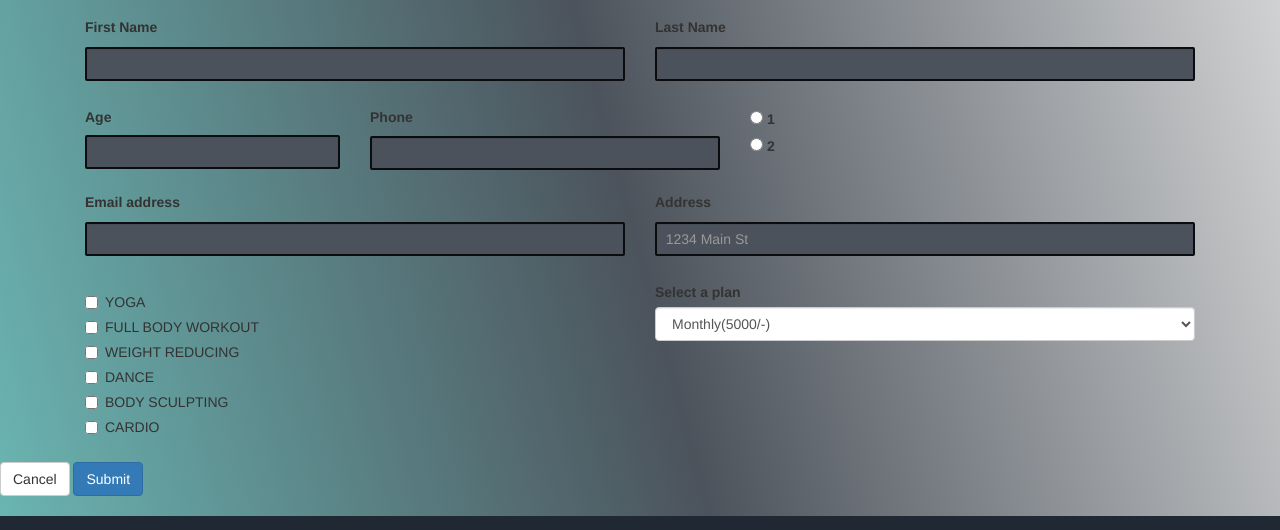
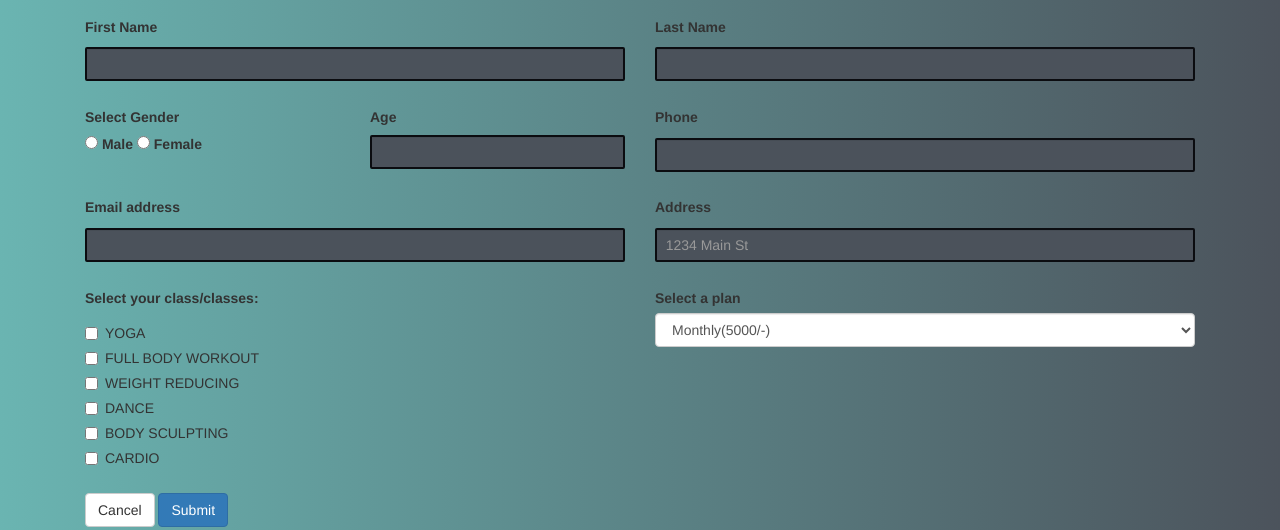
Before and after one commit to misbahasim/Web_engineering, a plain HTML site: page Registration.html in a window 1280 px wide. Shown: the part 53-583 px from the top of the page. Drawn offline with Linux system fonts and the light colour scheme.

Commit message:
something

```diff
--- a/Registration.html
+++ b/Registration.html
@@ -47,6 +47,7 @@
 	<form>
 
 	<div class="personal">
+	 <div class="form-row">
 	  <div class="form-group col-md-6">
 		<label for="exampleInputPassword1" class="bmd-label-floating">First Name</label>
 		<input type="text" class="form-control" >
@@ -55,24 +56,27 @@
 		<label for="exampleInputPassword1" class="bmd-label-floating">Last Name</label>
 		<input type="text" class="form-control" >
 	  </div>
+	 </div>
+	 <div class="form-row">
+	  <div class="form-group col-md-3">
+	   <label for="exampleInputPassword1" class="bmd-label-floating">Select Gender</label>
+	    <div class="form-check">
+		  <input type="radio" name="inlineRadioOptions" id="inlineRadio1" value="option1">
+		  <label for="inlineRadio1">Male</label>
+		  <input type="radio" name="inlineRadioOptions" id="inlineRadio2" value="option2">
+		  <label for="inlineRadio2">Female</label>
+		</div>
+	  </div>
 	  <div class="form-group col-md-3">
 		<label for="exampleInputPassword1" class="bmd-label-floating">Age</label>
 		<input type="number" class="form-control" >
 	  </div>
-	  <div class="form-group col-md-4">
+	  <div class="form-group col-md-6">
 		<label for="exampleInputPassword1" class="bmd-label-floating">Phone</label>
 		<input type="tel" class="form-control" >
 	  </div>
-	  <div class="form-group col-md-5">
-	  <div class="form-check form-check-inline">
-		  <input class="form-check-input" type="radio" name="inlineRadioOptions" id="inlineRadio1" value="option1">
-		  <label class="form-check-label" for="inlineRadio1">1</label>
 	 </div>
-		<div class="form-check form-check-inline">
-		  <input class="form-check-input" type="radio" name="inlineRadioOptions" id="inlineRadio2" value="option2">
-		  <label class="form-check-label" for="inlineRadio2">2</label>
-		</div>
-		</div>
+	 <div class="form-row">
 	  <div class="form-group col-md-6">
 		<label for="exampleInputEmail1" class="bmd-label-floating">Email address</label>
 		<input type="email" class="form-control" id="exampleInputEmail1">
@@ -82,9 +86,11 @@
         <input type="text" class="form-control" id="inputAddress" placeholder="1234 Main St">
       </div>
 	 </div>
+	</div>
 
 	<div class="form-row">
 	 <div class="form-group col-md-6">
+	  <label for="exampleInputPassword1" class="bmd-label-floating">Select your class/classes:</label>
 	  <div class="checkbox">
 		<label>
 		  <input type="checkbox"> YOGA
@@ -117,7 +123,6 @@
 	  </div>
 	 </div>
 
-
 	  <div class="form-group col-md-6">
 		<label for="exampleSelect1" class="bmd-label-floating">Select a plan</label>
 		<select class="form-control" id="exampleSelect1">
@@ -127,11 +132,16 @@
 		</select>
 	  </div>
 	</div>
+
+	<div class="form-row">
+	<div class="col-md-12">
+	  <button class="btn btn-default">Cancel</button>
+	  <button type="submit" class="btn btn-primary btn-raised">Submit</button>
+	</div>
 	</div>
 
-	  <button class="btn btn-default">Cancel</button>
-	  <button type="submit" class="btn btn-primary btn-raised">Submit</button>
 	</form>
+
   </div>
 </div>
 
--- a/assets/css/gymcss.css
+++ b/assets/css/gymcss.css
@@ -488,7 +488,7 @@ a.regis_btn:hover{
  -------------------------------*/
 
 .register_form{
-	background:linear-gradient(75deg,#45A29ECC,#1F2833CC,#C5C6C7CC);
+	background:linear-gradient(90deg,#45A29ECC,#1F2833CC);
 	padding:20px 0;
 }
 .personal input[type="text"],
```
Lines whose indentation alone changed are shown as unchanged.
